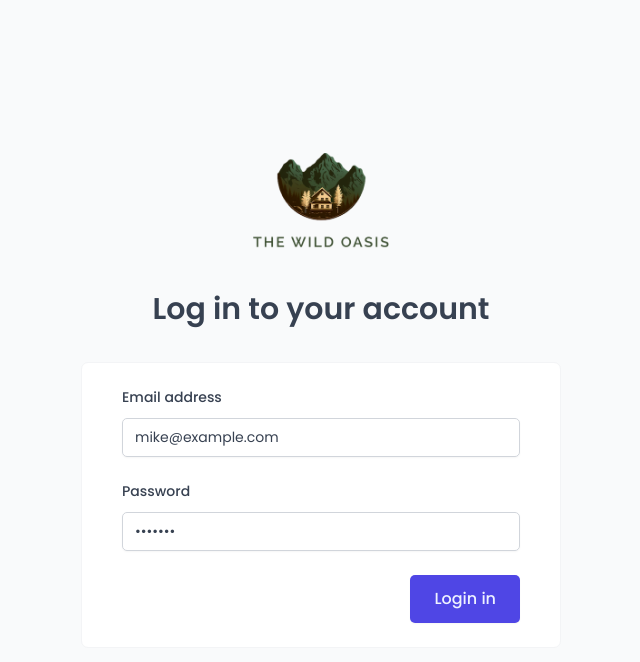
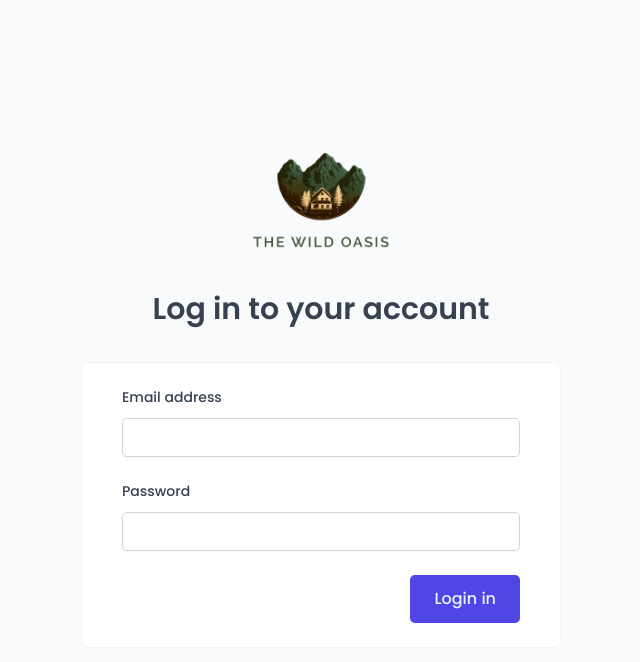
Before and after one commit to mdrgoncalves/wild-oasis-dashboard, a React (Vite) app: page /login in a window 1280 px wide. Shown: the top 662 px of the page, without its empty margins (319-959 px from the left). Built offline with nearby package versions, Linux system fonts and the light colour scheme; no server answers; a web font is replaced by a local one.

Commit message:
fix: reset default values for email and password in LoginForm

```diff
--- a/src/features/authentication/LoginForm.jsx
+++ b/src/features/authentication/LoginForm.jsx
@@ -8,8 +8,8 @@ import { useLogin } from "./useLogin";
 import SpinnerMini from "../../ui/SpinnerMini";
 
 function LoginForm() {
-  const [email, setEmail] = useState("mike@example.com");
-  const [password, setPassword] = useState("pass123");
+  const [email, setEmail] = useState("");
+  const [password, setPassword] = useState("");
 
   const { login, isLoading } = useLogin();
 
```
